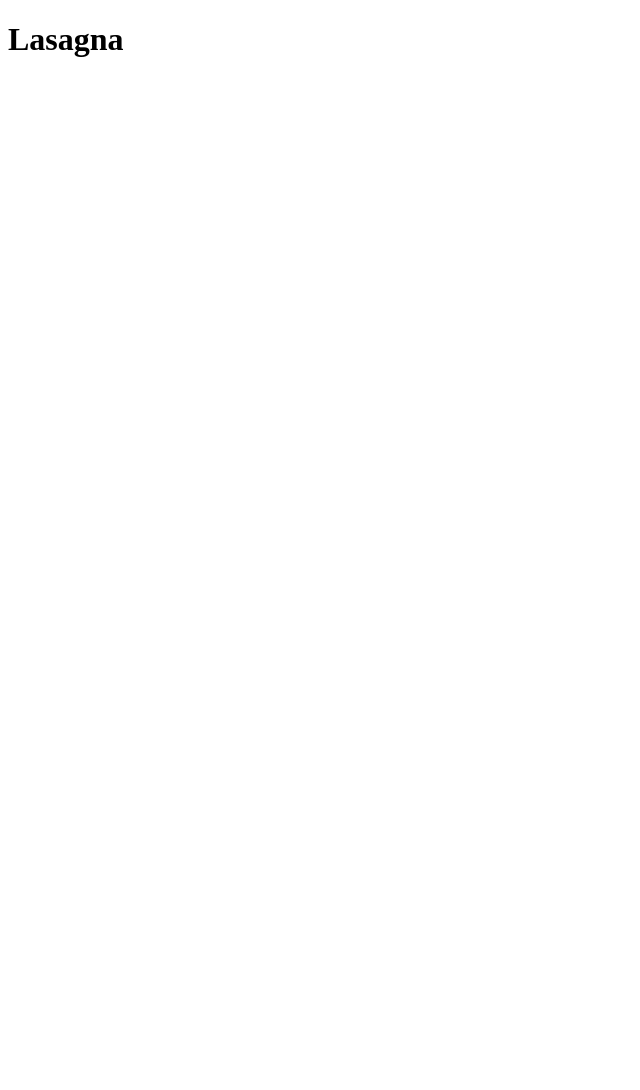
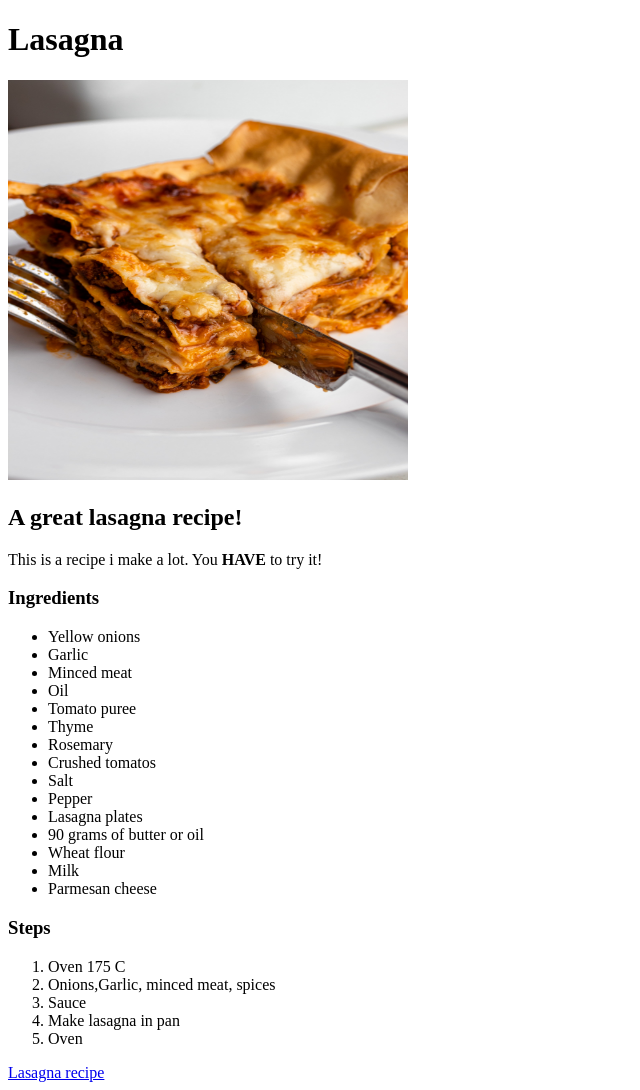
Before and after one commit to Jolaack/odin-recipies, a plain HTML site: page recipes/lasagna.html in a window 1280 px wide. Shown: the whole page, without its empty margins (0-640 px from the left). Before the commit the page ends 800 px from the top, so only its background shows below. Drawn offline with Linux system fonts and the light colour scheme.

Commit message:
Finished lasagna recipe, created new folder for imgaes

```diff
--- a/recipes/lasagna.html
+++ b/recipes/lasagna.html
@@ -6,5 +6,37 @@
 </head>
 <body>
     <h1>Lasagna</h1>
+    <img src="../img/lasagna.jpg" alt="Picture of a lasagna dish" width="400" height="400">
+    <h2>A great lasagna recipe!</h2>
+    <p>This is a recipe i make a lot. You <strong>HAVE</strong> to try it!</p>
+
+    <h3>Ingredients</h3>
+    <ul>
+        <li>Yellow onions</li>
+        <li>Garlic</li>
+        <li>Minced meat</li>
+        <li>Oil</li>
+        <li>Tomato puree</li>
+        <li>Thyme</li>
+        <li>Rosemary</li>
+        <li>Crushed tomatos</li>
+        <li>Salt</li>
+        <li>Pepper</li>
+        <li>Lasagna plates</li>
+        <li>90 grams of butter or oil</li>
+        <li>Wheat flour</li>
+        <li>Milk</li>
+        <li>Parmesan cheese</li>
+    </ul>
+    <h3>Steps</h3>
+    <ol>
+        <li>Oven 175 C</li>
+        <li>Onions,Garlic, minced meat, spices</li>
+        <li>Sauce</li>
+        <li>Make lasagna in pan</li>
+        <li>Oven</li>
+    </ol>
+
+    <a href="https://www.ica.se/recept/klassisk-lasagne-679675/">Lasagna recipe</a>
 </body>
 </html>
```
Also changed, not shown: img/lasagna.jpg (added).
